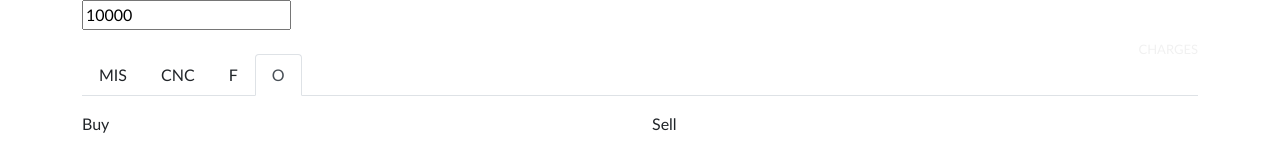
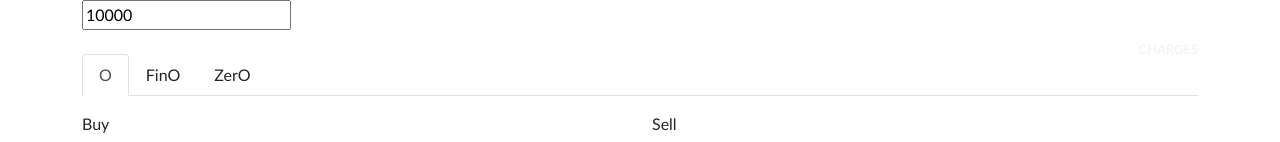
Before and after one commit to rohangaikwad/options-value-brokerage, a React (Create React App) app in the folder react-app/: page / in a window 1280 px wide. Shown: the top 142 px of the page. Built offline with nearby package versions, Linux system fonts and the light colour scheme.

Commit message:
separate calculators

```diff
--- a/react-app/src/Components/BrokerageCalculator/Calculator.js
+++ b/react-app/src/Components/BrokerageCalculator/Calculator.js
@@ -59,7 +59,7 @@ export default class Calculator extends React.Component {
                 </div>
 
                 <ul className="nav nav-tabs mt-4">
-                    <li className="nav-item" onClick={() => this.setActiveCalculator('mis')}>
+                    {/* <li className="nav-item" onClick={() => this.setActiveCalculator('mis')}>
                         <div className={`nav-link ${this.state.active === "mis" ? 'active':''}`}>MIS</div>
                     </li>
                     <li className="nav-item" onClick={() => this.setActiveCalculator('cnc')}>
@@ -67,9 +67,15 @@ export default class Calculator extends React.Component {
                     </li>
                     <li className="nav-item" onClick={() => this.setActiveCalculator('f')}>
                         <div className={`nav-link ${this.state.active === "f" ? 'active':''}`}>F</div>
-                    </li>
+                    </li> */}
                     <li className="nav-item" onClick={() => this.setActiveCalculator('o')}>
                         <div className={`nav-link ${this.state.active === "o" ? 'active':''}`}>O</div>
+                    </li>
+                    <li className="nav-item" onClick={() => this.setActiveCalculator('fino')}>
+                        <div className={`nav-link ${this.state.active === "fino" ? 'active':''}`}>FinO</div>
+                    </li>
+                    <li className="nav-item" onClick={() => this.setActiveCalculator('zero')}>
+                        <div className={`nav-link ${this.state.active === "zero" ? 'active':''}`}>ZerO</div>
                     </li>
                 </ul>
 
@@ -96,6 +102,8 @@ export default class Calculator extends React.Component {
                         {this.state.active === 'cnc' && <CNC bal={this.state.bal} buy={this.state.buy} sell={this.state.sell} qty={this.state.qty} />}
                         {this.state.active === 'o'  && <FO bal={this.state.bal} buy={this.state.buy} sell={this.state.sell} qty={this.state.qty} setSell={this.setCalculatedSell} />}
                         {this.state.active === 'o'  && <FinvasiaFO bal={this.state.bal} buy={this.state.buy} sell={this.state.sell} qty={this.state.qty} setSell={this.setCalculatedSell}/>}
+                        {this.state.active === 'fino'  && <FinvasiaFO bal={this.state.bal} buy={this.state.buy} sell={this.state.sell} qty={this.state.qty} setSell={this.setCalculatedSell}/>}
+                        {this.state.active === 'zero'  && <FO bal={this.state.bal} buy={this.state.buy} sell={this.state.sell} qty={this.state.qty} setSell={this.setCalculatedSell} />}
                     </div>
                 </div>
             </div>
```
